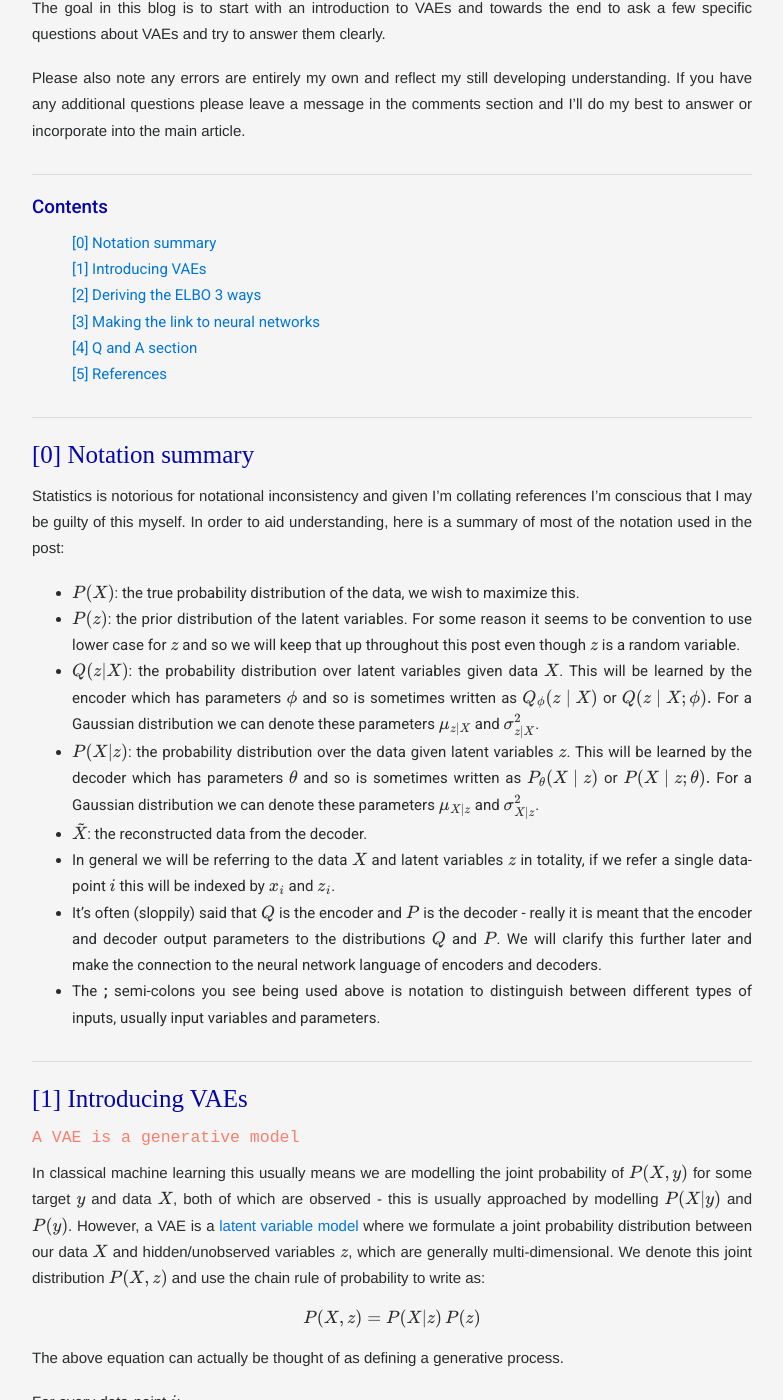
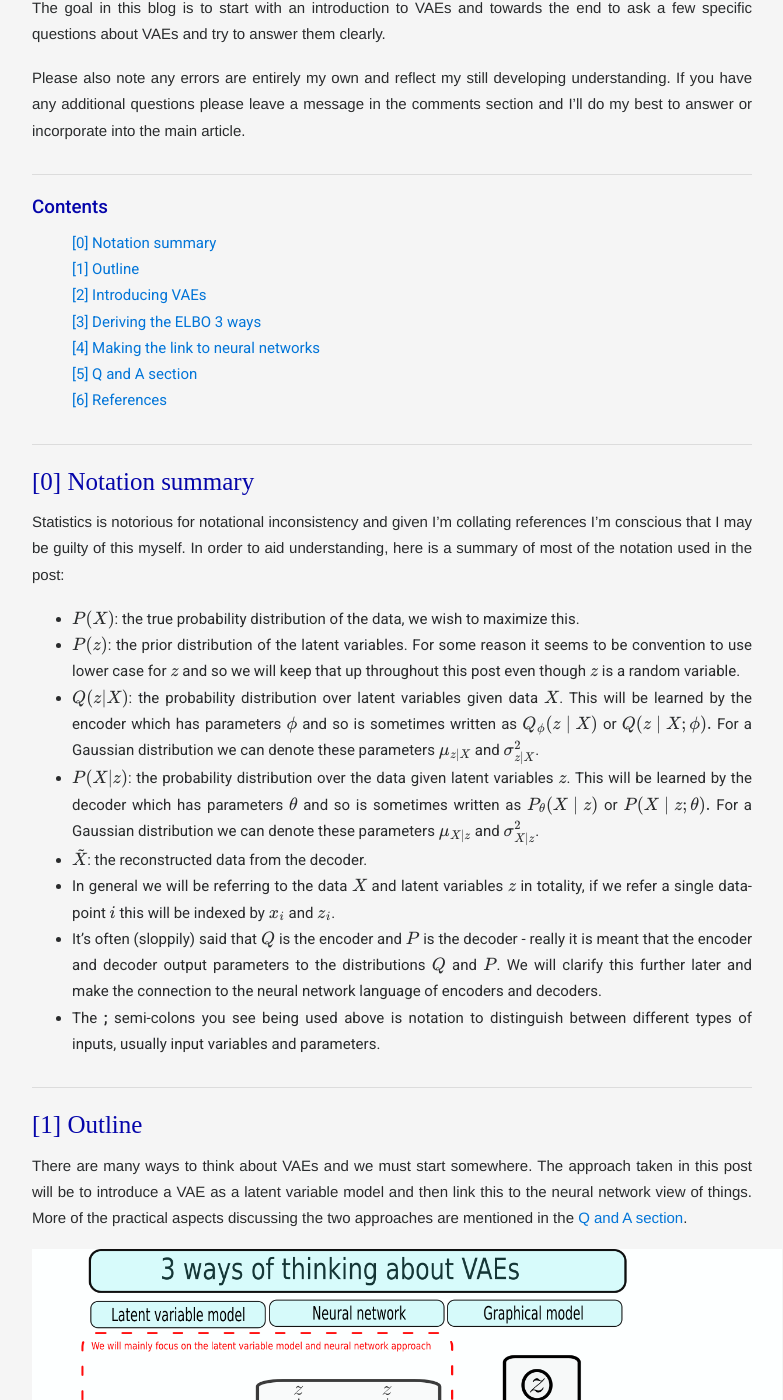
Before and after one commit to maw501/maw501.github.io, a Jekyll site: the page built from posts/_posts/General/2019-03-18-VAEs.md, in a window 1280 px wide and 1400 px high, scrolled down 644 px. Shown: the whole window, without its empty margins (248-1031 px from the left). Built offline with Jekyll 4.4.1, drawn with Linux system fonts in a browser that asks for light colours; nearby versions of some CDN libraries; some web fonts are replaced; formulas are drawn with MathJax 3; comment, search, counter and statistics services are not loaded; some of the changed text lies outside the part shown.

Commit message:
overview image

```diff
--- a/posts/_posts/General/2019-03-18-VAEs.md
+++ b/posts/_posts/General/2019-03-18-VAEs.md
@@ -37,12 +37,17 @@ Statistics is notorious for notational inconsistency and given I'm collating ref
 * It's often (sloppily) said that $Q$ is the encoder and $P$ is the decoder - really it is meant that the encoder and decoder output parameters to the distributions $Q$ and $P$. We will clarify this further later and make the connection to the neural network language of encoders and decoders.
 * The **;** semi-colons you see being used above is notation to distinguish between different types of inputs, usually input variables and parameters.
 
-<!---
+
 <hr class="with-margin">
-<h4 class="header" id="overview">Post roadmap</h4>
+<h4 class="header" id="overview">Outline</h4>
 
-Pending
--->
+There are many ways to think about VAEs and we must start somewhere. The approach taken in this post will be to introduce a VAE as a latent variable model and then link this to the neural network view of things. More of the practical aspects discussing the two approaches are mentioned in the [Q and A section](#QandA_sec_link).
+
+<p align="center">
+    <img src="/assets/img/VAEs_overview.png" alt="Image" width="750" height="600" />
+</p>
+
+<em class="figure">Rough outline of approach taken in this post</em>
 
 <hr class="with-margin">
 <h4 class="header" id="intro_VAEs">Introducing VAEs</h4>
@@ -339,6 +344,7 @@ It's important to note that the weights and biases of the encoder and decoder ne
 
 It is now possible (with one [trick](https://www.quora.com/What-is-the-reparameterization-trick-in-variational-autoencoders), not discussed here) to train the whole VAE on a GPU using back-propagation and stochastic gradient descent, which is fast and highly scalable.
 
+<a name="QandA_sec_link"></a>
 <hr class="with-margin">
 <h4 class="header" id="QandA">Q and A section</h4>
 
```
Also changed, not shown: assets/img/VAEs_overview.png (added).
